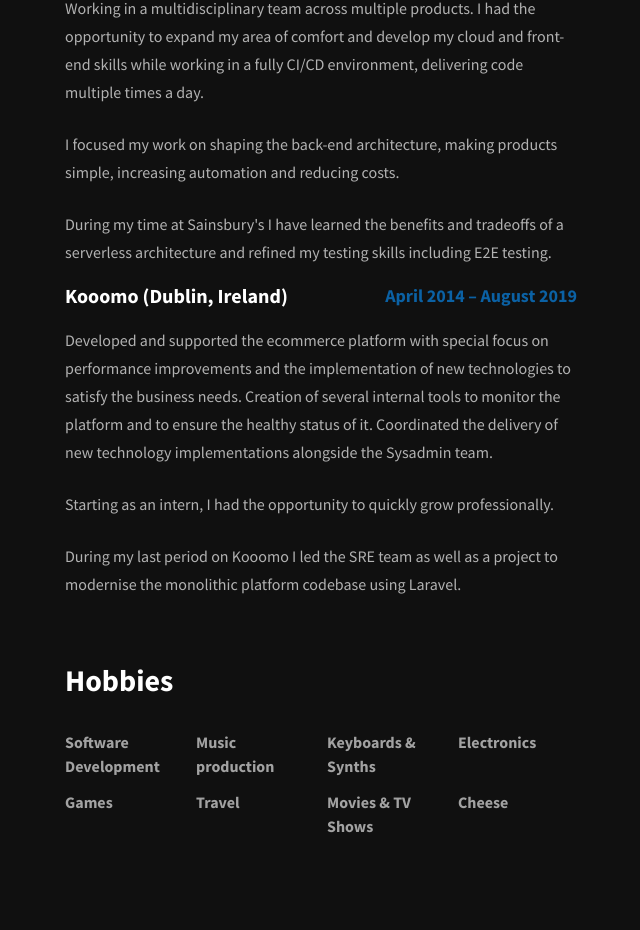
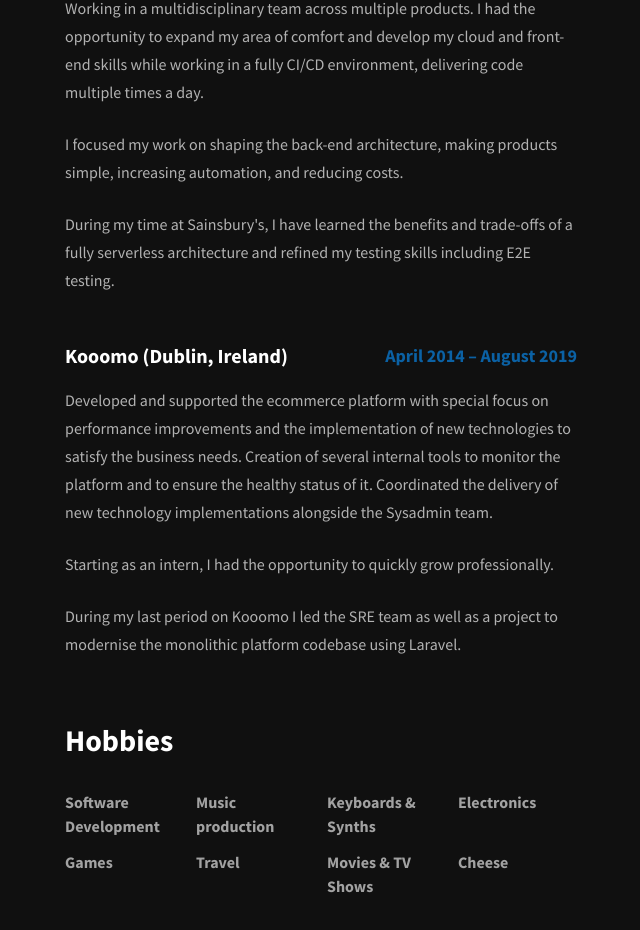
Before and after one commit to meuxx/pablo.dev, a Next.js app: page / in a window 1280 px wide. Shown: the part 1150-2080 px from the top of the page, without its empty margins (319-959 px from the left). Before the commit the page ends 2052 px from the top, so only its background shows below. Built offline with nearby package versions, Linux system fonts and the light colour scheme.

Commit message:
Refactor

```diff
--- a/components/Section.tsx
+++ b/components/Section.tsx
@@ -1,11 +1,11 @@
 import React from 'react'
 
-const Section: React.FC<{ title: string }> = ({ title, children }) => (
+const Section: React.FC<{ title: string; className?: string }> = ({ title, className, children }) => (
   <article className="section">
     <header className="mb-8">
       <h2 className="text-fgbold font-bold m-0 text-3xl">{title}</h2>
     </header>
-    <section>{children}</section>
+    <section className={className}>{children}</section>
   </article>
 )
 
--- a/components/Sections/Experience.tsx
+++ b/components/Sections/Experience.tsx
@@ -9,12 +9,12 @@
 }
 
 const Experience: React.FC<{ data: ExperienceInterface[] }> = ({ data }) => (
-  <Section title="Experience">
+  <Section title="Experience" className="space-y-8">
     {data.map(({ company, location, period, description }) => (
       <div key={`experience-${period}`}>
-        <h3 className="text-xl text-fgbold font-bold py-4 md:text-lg">
+        <h3 className="text-xl text-fgbold font-bold py-4">
           {company} ({location}){' '}
-          <strong className="block text-accentfgbold text-lg float-right md:text-base sm:float-none">{period}</strong>
+          <strong className="block text-accentfgbold text-lg float-right sm:float-none">{period}</strong>
         </h3>
         <div className="leading-7">
           {description
@@ -22,10 +22,7 @@
             .split('\n')
             .map((item, key) => (
               // eslint-disable-next-line react/no-array-index-key
-              <p key={`experience-${period}-paragraph-${key}`}>
-                {item}
-                <br />
-              </p>
+              <p key={`experience-${period}-paragraph-${key}`}>{item}</p>
             ))}
         </div>
       </div>
--- a/components/Sections/Hobbies.tsx
+++ b/components/Sections/Hobbies.tsx
@@ -2,14 +2,12 @@
 import Section from '../Section'
 
 const Hobbies: React.FC<{ data: string[] }> = ({ data }) => (
-  <Section title="Hobbies">
-    <div className="grid grid-cols-4 gap-3 sm:grid-cols-2">
-      {data.map((hobby) => (
-        <h3 key={`hobby-${hobby}`} className="m-0 font-bold">
-          {hobby}
-        </h3>
-      ))}
-    </div>
+  <Section title="Hobbies" className="grid grid-cols-4 gap-3 sm:grid-cols-2">
+    {data.map((hobby) => (
+      <h3 key={`hobby-${hobby}`} className="m-0 font-bold">
+        {hobby}
+      </h3>
+    ))}
   </Section>
 )
 
--- a/components/Sections/Skills.tsx
+++ b/components/Sections/Skills.tsx
@@ -7,15 +7,13 @@
 }
 
 const Skills: React.FC<{ data: SkillSetInterface[] }> = ({ data }) => (
-  <Section title="Skills">
-    <div className="grid grid-cols-2 gap-4 sm:grid-cols-none">
+  <Section title="Skills" className="grid grid-cols-2 gap-4 sm:grid-cols-none">
     {data.map((skillSet) => (
       <div key={`skillSet-${skillSet.name}`}>
         <h3 className="m-0 text-lg text-accentfgbold font-bold">{skillSet.name}</h3>
         <span>{skillSet.skills.join(', ')}</span>
       </div>
     ))}
-    </div>
   </Section>
 )
 
--- a/components/Sidebar.tsx
+++ b/components/Sidebar.tsx
@@ -35,8 +35,7 @@
         <Avatar />
 
         <h1 className="font-bold text-xl lg:text-3xl leading-8 lg:leading-loose">
-          <strong className="text-fgbold">{data.site.author}</strong>
-          <br />{' '}
+          <strong className="block text-fgbold">{data.site.author}</strong>{' '}
           <SidebarLink
             label={data.author.email}
             href={`mailto:${data.author.email}`}
@@ -47,15 +46,14 @@
       </header>
 
       <section className="flex-grow font-bold text-2xl w-full">
-        {data.author.jobTitle} at{' '}
+        <span className="block">{data.author.jobTitle} at</span>
         <SidebarLink
           label={shortUrl}
           href={data.author.organizationUrl}
           title={data.author.organizationName}
           onClick={handleOrganizationGoal}
         />
-        <br />
-        {`${data.author.city}, ${data.author.country}`}
+        <span className="block">{`${data.author.city}, ${data.author.country}`}</span>
       </section>
 
       <SidebarIcons />
--- a/components/SidebarLink.tsx
+++ b/components/SidebarLink.tsx
@@ -1,13 +1,14 @@
 import React from 'react'
 
-const SidebarLink: React.FC<{ label: string; href: string; title: string; onClick: () => void }> = ({
-  label,
-  href,
-  title,
-  onClick,
-}) => (
+const SidebarLink: React.FC<{
+  label: string
+  href: string
+  title: string
+  onClick: () => void
+}> = ({ label, href, title, onClick }) => (
   <a
-    className="transition-colors border-b border-dotted hover:text-fgbold hover:border-transparent focus:text-fgbold focus:border-transparent"
+    className={`transition-colors border-b border-dotted
+    hover:text-fgbold hover:border-transparent focus:text-fgbold focus:border-transparent`}
     href={href}
     rel="noopener noreferrer"
     target="_blank"
--- a/content/data.json
+++ b/content/data.json
@@ -90,7 +90,7 @@
       "company": "Sainsbury's",
       "location": "London, UK",
       "period": "August 2019 – Present",
-      "description": "Working in a multidisciplinary team across multiple products. I had the opportunity to expand my area of comfort and develop my cloud and front-end skills while working in a fully CI/CD environment, delivering code multiple times a day.\nI focused my work on shaping the back-end architecture, making products simple, increasing automation and reducing costs.\nDuring my time at Sainsbury's I have learned the benefits and tradeoffs of a serverless architecture and refined my testing skills including E2E testing.\n"
+      "description": "Working in a multidisciplinary team across multiple products. I had the opportunity to expand my area of comfort and develop my cloud and front-end skills while working in a fully CI/CD environment, delivering code multiple times a day.\nI focused my work on shaping the back-end architecture, making products simple, increasing automation, and reducing costs.\nDuring my time at Sainsbury's, I have learned the benefits and trade-offs of a fully serverless architecture and refined my testing skills including E2E testing.\n"
     },
     {
       "company": "Kooomo",
```
Lines whose indentation alone changed are shown as unchanged.
